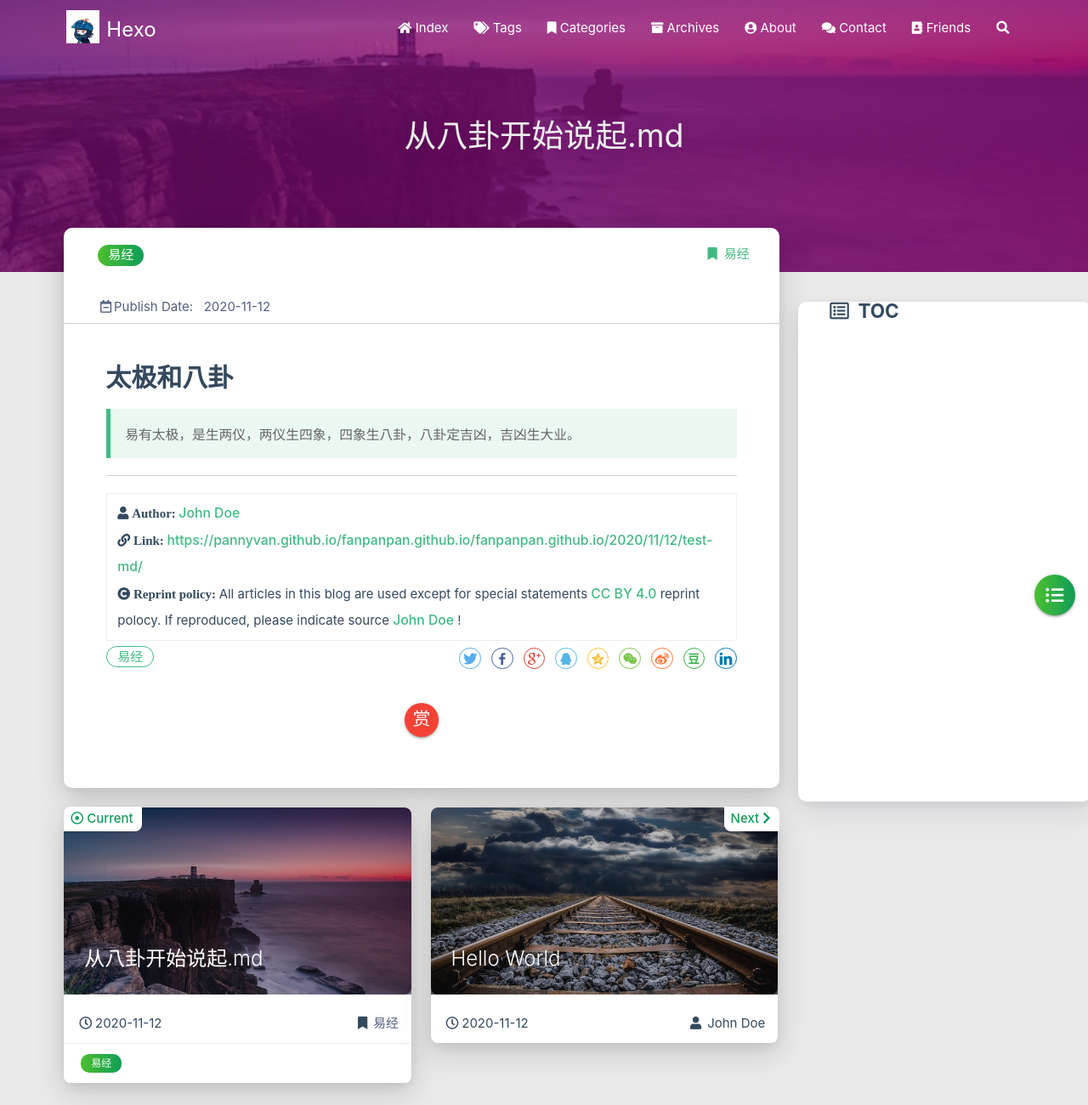
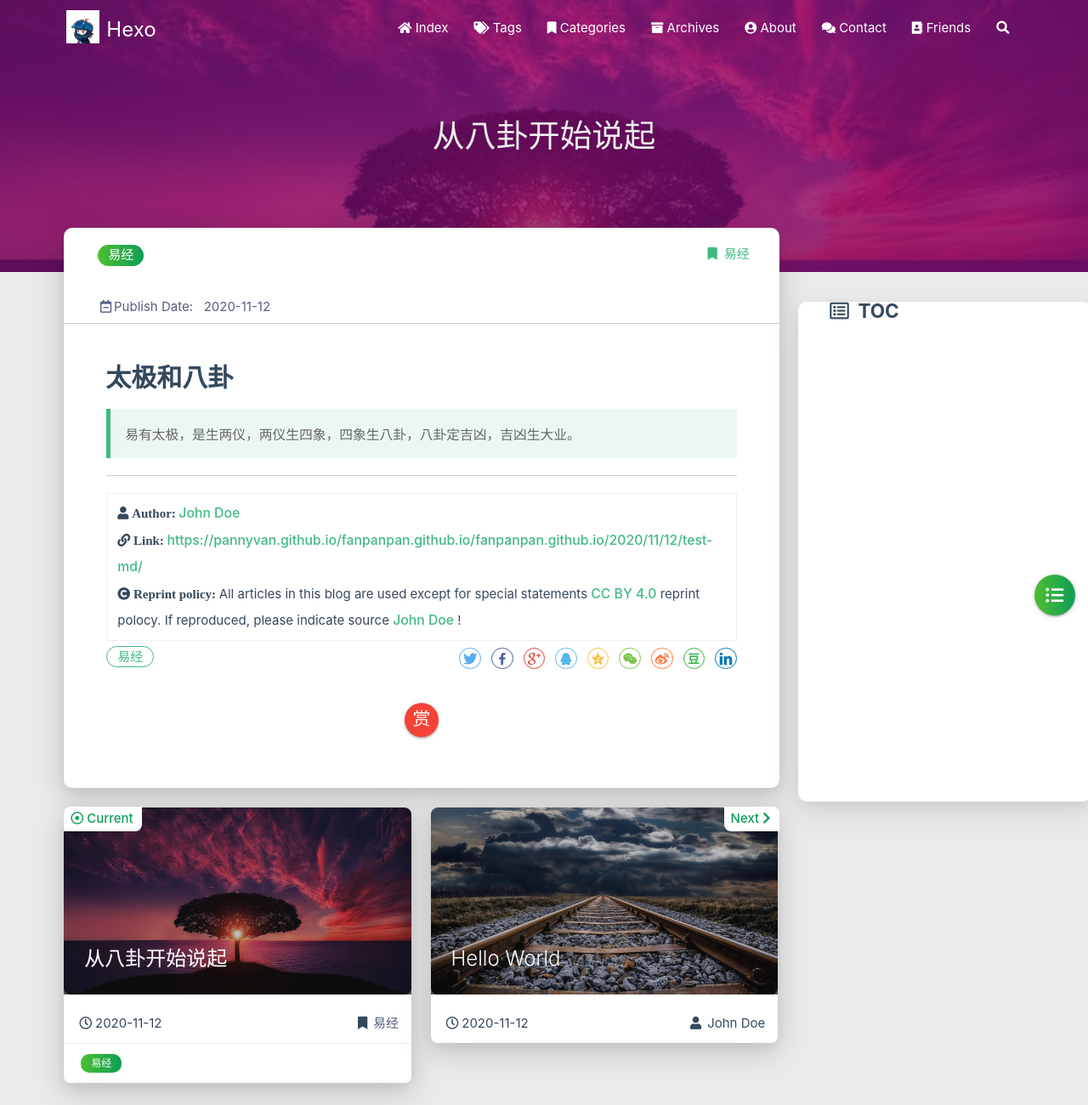
Before and after one commit to PannyVan/fanpanpan.github.io, a plain HTML site: page 2020/11/12/test-md/index.html in a window 1280 px wide. Shown: the top 1300 px of the page at 85% size. Drawn offline with Linux system fonts and the light colour scheme; some packages are replaced by stand-ins of ours; no server answers; a script that the page names is missing.

Commit message:
Site updated: 2020-11-12 14:17:03

```diff
--- a/2020/11/12/test-md/index.html
+++ b/2020/11/12/test-md/index.html
@@ -4,7 +4,7 @@
 
 <head>
     <meta charset="utf-8">
-    <meta name="keywords" content="从八卦开始说起.md, Hexo">
+    <meta name="keywords" content="从八卦开始说起, Hexo">
     <meta name="description" content="">
     <meta http-equiv="X-UA-Compatible" content="IE=edge">
     <meta name="viewport" content="width=device-width, initial-scale=1.0, user-scalable=no">
@@ -16,7 +16,7 @@
     <!-- Global site tag (gtag.js) - Google Analytics -->
 
 
-    <title>从八卦开始说起.md | Hexo</title>
+    <title>从八卦开始说起 | Hexo</title>
     <link rel="icon" type="image/png" href="/fanpanpan.github.io/favicon.png">
 
     <link rel="stylesheet" type="text/css" href="/fanpanpan.github.io/libs/awesome/css/all.css">
@@ -310,12 +310,12 @@
 
 
 
-<div class="bg-cover pd-header post-cover" style="background-image: url('/fanpanpan.github.io/medias/featureimages/2.jpg')">
+<div class="bg-cover pd-header post-cover" style="background-image: url('/fanpanpan.github.io/medias/featureimages/15.jpg')">
     <div class="container" style="right: 0px;left: 0px;">
         <div class="row">
             <div class="col s12 m12 l12">
                 <div class="brand">
-                    <h1 class="description center-align post-title">从八卦开始说起.md</h1>
+                    <h1 class="description center-align post-title">从八卦开始说起</h1>
                 </div>
             </div>
         </div>
@@ -719,9 +719,9 @@
                     <div class="card-image">
 
 
-                        <img src="/fanpanpan.github.io/medias/featureimages/2.jpg" class="responsive-img" alt="从八卦开始说起.md">
+                        <img src="/fanpanpan.github.io/medias/featureimages/15.jpg" class="responsive-img" alt="从八卦开始说起">
 
-                        <span class="card-title">从八卦开始说起.md</span>
+                        <span class="card-title">从八卦开始说起</span>
                     </div>
                 </a>
                 <div class="card-content article-content">
```
Also changed, not shown: 2020/11/12/hello-world/index.html (+2 -2 lines), archives/2020/11/index.html (+2 -2 lines), archives/2020/index.html (+2 -2 lines), archives/index.html (+2 -2 lines), categories/易经/index.html (+2 -2 lines), index.html (+2 -2 lines), tags/易经/index.html (+2 -2 lines).
